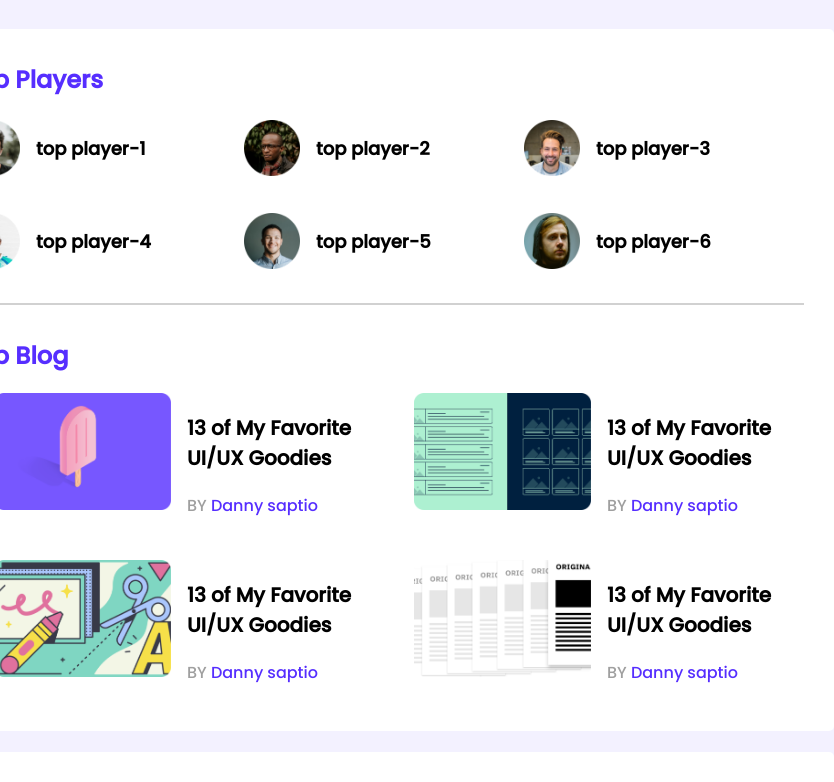
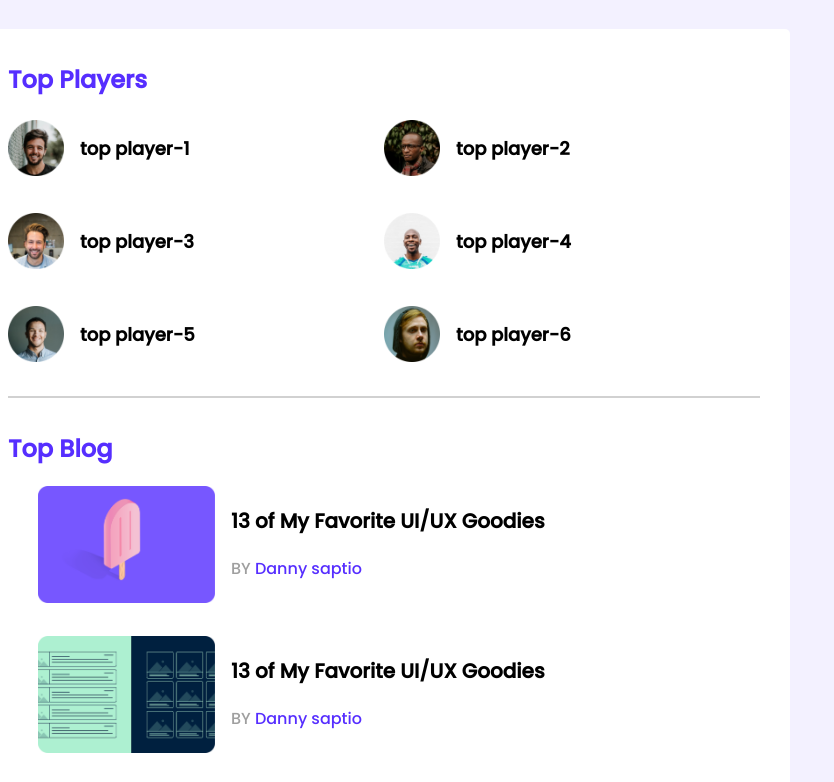
Before and after one commit to tuhinahmedcs/leader-board-css3, a plain HTML site: page index.html in a window 768 px wide. Shown: the top 782 px of the page, 834 px wide, since content can reach past the window. Drawn offline with Linux system fonts and the light colour scheme.

Commit message:
project done

```diff
--- a/styles/style.css
+++ b/styles/style.css
@@ -151,4 +151,17 @@ hr {
 
 /* Media Quary  Tablet devices */
 
-@media only screen and (min-width:688px) and (max-width:992px) {}
+@media only screen and (min-width: 688px) and (max-width:992px) {
+    .container {
+        width: 100%;
+    }
+
+    .players,
+    .courses {
+        grid-template-columns: repeat(2, 1fr);
+    }
+
+    .blogs {
+        grid-template-columns: repeat(1, 1fr);
+    }
+}
```
